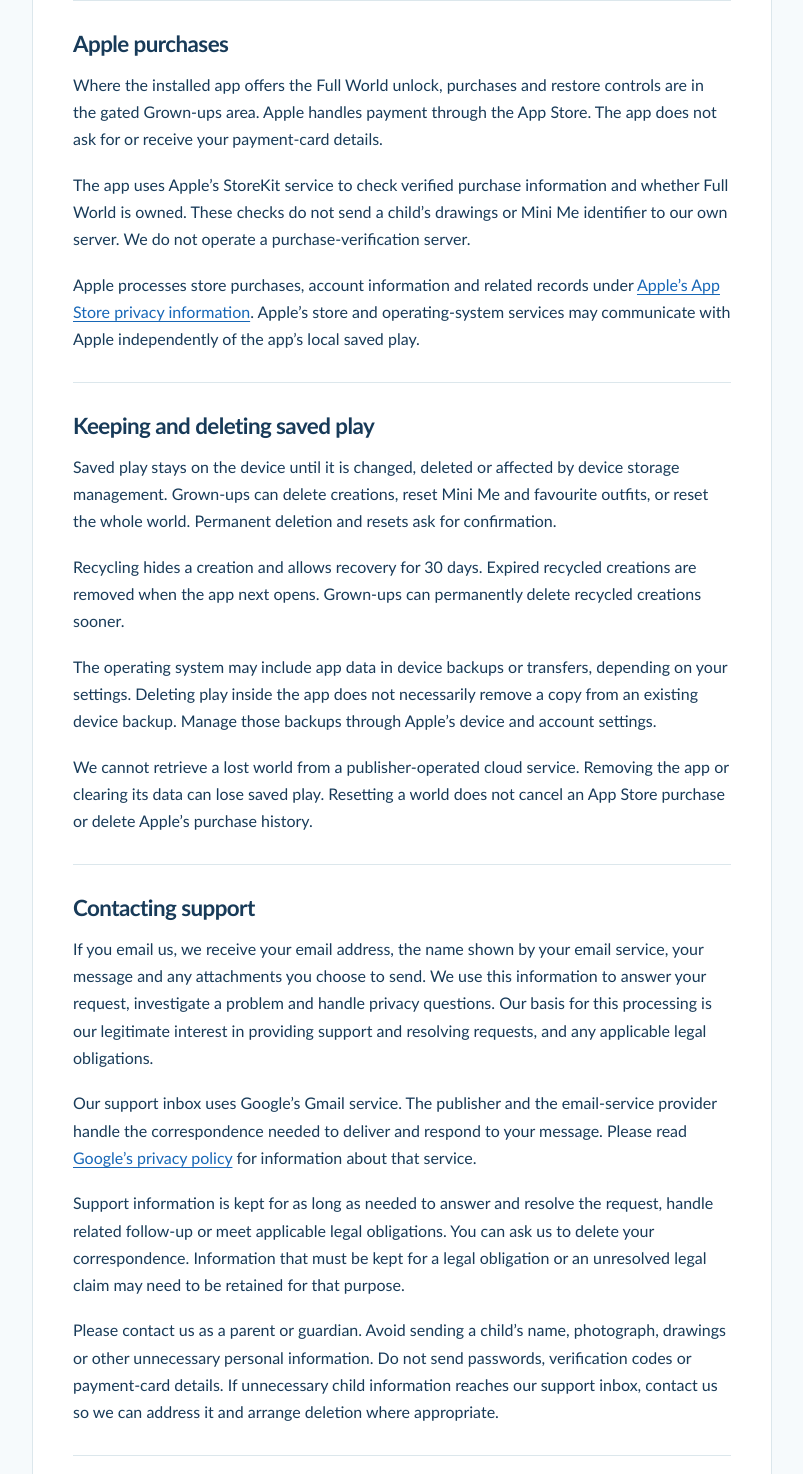
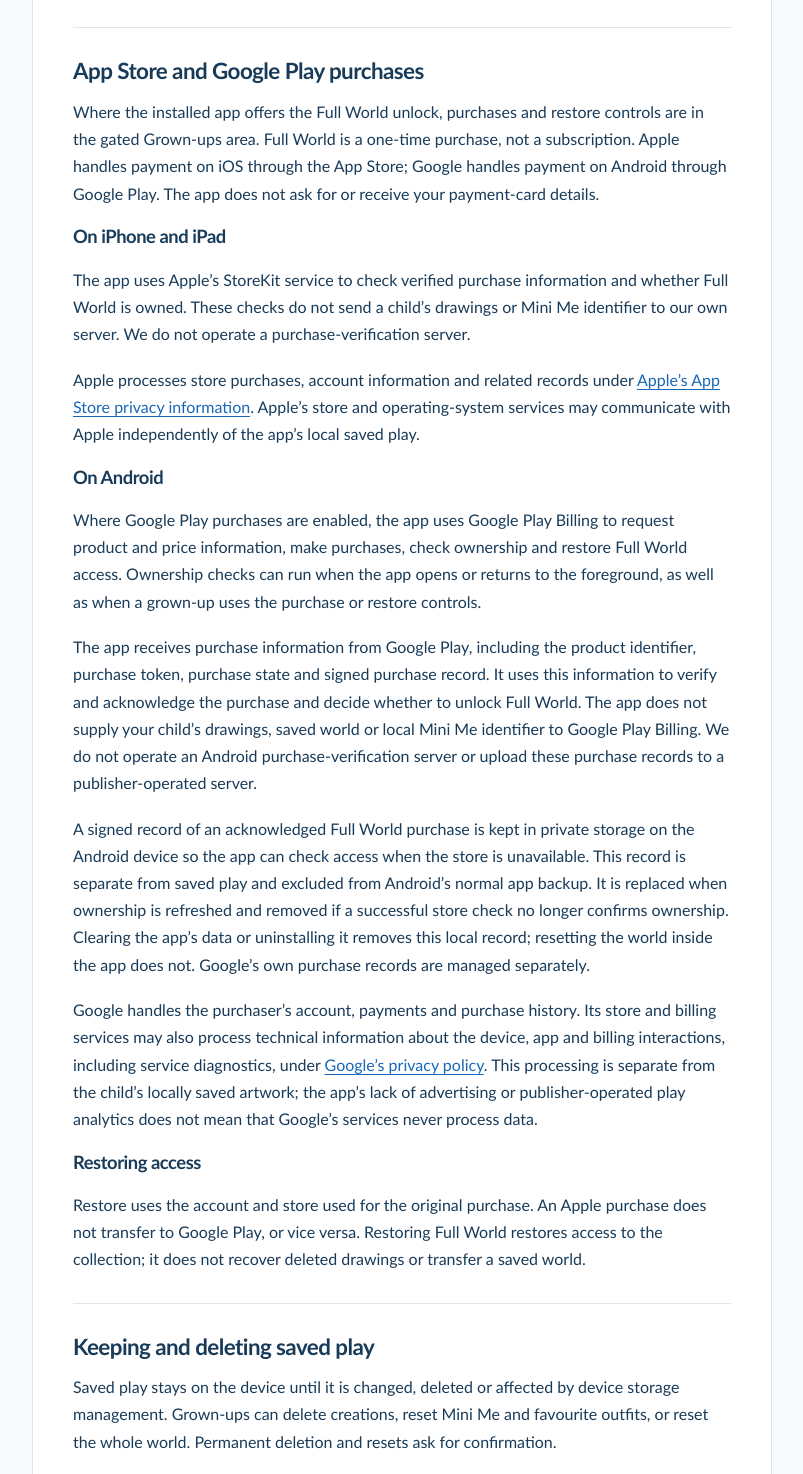
Before and after one commit to sasano-cc/whimzilab-site, a plain HTML site: page privacy/index.html in a window 1280 px wide. Shown: the part 1326-2800 px from the top of the page, without its empty margins (338-1141 px from the left). Drawn offline with Linux system fonts and the light colour scheme.

Commit message:
Add Android privacy and support coverage

```diff
--- a/privacy/index.html
+++ b/privacy/index.html
@@ -1,16 +1,29 @@
 <!doctype html>
-<html lang="en"><head><meta charset="utf-8"><meta name="viewport" content="width=device-width,initial-scale=1"><title>Privacy Policy — My Little World: Create &amp; Play</title><meta name="description" content="Privacy information for the iOS app My Little World: Create & Play, its support email and this website."><link rel="icon" type="image/png" href="/assets/icon.png"><link rel="stylesheet" href="/styles.css"></head><body>
+<html lang="en"><head><meta charset="utf-8"><meta name="viewport" content="width=device-width,initial-scale=1"><title>Privacy Policy — My Little World: Create &amp; Play</title><meta name="description" content="Privacy information for My Little World: Create & Play on iOS and Android, its support email and this website."><link rel="icon" type="image/png" href="/assets/icon.png"><link rel="stylesheet" href="/styles.css"></head><body>
 <a class="skip" href="#main">Skip to content</a><header class="site-header"><div class="wrap"><div class="header-row"><a class="brand" href="/"><img src="/assets/icon.png" width="50" height="50" alt=""><span>My Little World<small>Create &amp; Play</small></span></a><nav aria-label="Main navigation"><a href="/">Home</a><a href="/support/">Support</a><a href="/privacy/" aria-current="page">Privacy</a></nav></div></div></header>
-<main id="main" class="wrap"><header class="page-heading"><p class="eyebrow">For parents &amp; guardians</p><h1>Privacy policy</h1><p class="lead">My Little World: Create &amp; Play for iPhone and iPad, this website and our support email.</p><p class="meta">Last updated: 23 September 2026</p></header><div class="document"><aside class="contents" aria-label="On this page"><strong>On this page</strong><ul><li><a href="#publisher">Who we are</a></li><li><a href="#saved-play">Your child’s saved world</a></li><li><a href="#purchases">Apple purchases</a></li><li><a href="#deletion">Keeping and deleting play</a></li><li><a href="#support">Contacting support</a></li><li><a href="#website">This website</a></li><li><a href="#rights">Your privacy rights</a></li><li><a href="#changes">Changes</a></li></ul></aside><article class="prose">
-<section id="publisher"><h2>Who we are</h2><p>My Little World: Create &amp; Play is published by Sasano Mizutani, an individual developer based in Sweden. The publisher is responsible for the personal information handled through our support service and this website.</p><p>For support or privacy questions, a parent or guardian can email <a href="mailto:whimzilab@gmail.com">whimzilab@gmail.com</a>.</p><p>The app is designed for young children, with parents and guardians managing purchases and adult settings. This policy describes the iOS app. It does not describe an Android version or a browser-based game.</p></section>
+<main id="main" class="wrap"><header class="page-heading"><p class="eyebrow">For parents &amp; guardians</p><h1>Privacy policy</h1><p class="lead">My Little World: Create &amp; Play for iPhone, iPad and Android devices, this website and our support email.</p><p class="meta">Last updated: 29 September 2026</p></header><div class="document"><aside class="contents" aria-label="On this page"><strong>On this page</strong><ul><li><a href="#publisher">Who we are</a></li><li><a href="#saved-play">Your child’s saved world</a></li><li><a href="#purchases">App Store and Google Play purchases</a></li><li><a href="#deletion">Keeping and deleting play</a></li><li><a href="#support">Contacting support</a></li><li><a href="#website">This website</a></li><li><a href="#rights">Your privacy rights</a></li><li><a href="#changes">Changes</a></li></ul></aside><article class="prose">
+<section id="publisher"><h2>Who we are</h2><p>My Little World: Create &amp; Play is published by Sasano Mizutani, an individual developer based in Sweden. The publisher is responsible for the personal information handled through our support service and this website.</p><p>For support or privacy questions, a parent or guardian can email <a href="mailto:whimzilab@gmail.com">whimzilab@gmail.com</a>.</p><p>The app is designed for young children, with parents and guardians managing purchases and adult settings. This policy describes the iOS and Android apps, including test versions, together with this support website and our support email. It does not cover a browser-based game.</p></section>
 <section id="saved-play"><h2>Your child’s saved world</h2><p>Normal play does not require an account, a child’s name, an email address or a photograph. Mini Me is made by choosing from artwork included in the app. There is no camera or photo-upload feature.</p><p>The app saves play on the device, including:</p><ul><li>Mini Me’s appearance, clothes and favourite outfits, and an unfinished character-creation step.</li><li>Drawings, other creations, room choices and the positions of decorations.</li><li>Recycled creations and their recycling dates, plus music and sound preferences.</li></ul><p>A local character identifier connects Mini Me with the saved world. It is not an online account. The app does not send this identifier, your child’s drawings or their saved play to the publisher.</p><p>The app has no advertising, publisher-operated play analytics, location feature, chat or public sharing. We do not sell children’s saved play or use it for advertising. There is no publisher-operated cloud account or cross-device synchronization.</p></section>
-<section id="purchases"><h2>Apple purchases</h2><p>Where the installed app offers the Full World unlock, purchases and restore controls are in the gated Grown-ups area. Apple handles payment through the App Store. The app does not ask for or receive your payment-card details.</p><p>The app uses Apple’s StoreKit service to check verified purchase information and whether Full World is owned. These checks do not send a child’s drawings or Mini Me identifier to our own server. We do not operate a purchase-verification server.</p><p>Apple processes store purchases, account information and related records under <a href="https://www.apple.com/legal/privacy/data/en/app-store/">Apple’s App Store privacy information</a>. Apple’s store and operating-system services may communicate with Apple independently of the app’s local saved play.</p></section>
-<section id="deletion"><h2>Keeping and deleting saved play</h2><p>Saved play stays on the device until it is changed, deleted or affected by device storage management. Grown-ups can delete creations, reset Mini Me and favourite outfits, or reset the whole world. Permanent deletion and resets ask for confirmation.</p><p>Recycling hides a creation and allows recovery for 30 days. Expired recycled creations are removed when the app next opens. Grown-ups can permanently delete recycled creations sooner.</p><p>The operating system may include app data in device backups or transfers, depending on your settings. Deleting play inside the app does not necessarily remove a copy from an existing device backup. Manage those backups through Apple’s device and account settings.</p><p>We cannot retrieve a lost world from a publisher-operated cloud service. Removing the app or clearing its data can lose saved play. Resetting a world does not cancel an App Store purchase or delete Apple’s purchase history.</p></section>
+<section id="purchases">
+<h2>App Store and Google Play purchases</h2>
+<p>Where the installed app offers the Full World unlock, purchases and restore controls are in the gated Grown-ups area. Full World is a one-time purchase, not a subscription. Apple handles payment on iOS through the App Store; Google handles payment on Android through Google Play. The app does not ask for or receive your payment-card details.</p>
+<h3>On iPhone and iPad</h3>
+<p>The app uses Apple’s StoreKit service to check verified purchase information and whether Full World is owned. These checks do not send a child’s drawings or Mini Me identifier to our own server. We do not operate a purchase-verification server.</p>
+<p>Apple processes store purchases, account information and related records under <a href="https://www.apple.com/legal/privacy/data/en/app-store/">Apple’s App Store privacy information</a>. Apple’s store and operating-system services may communicate with Apple independently of the app’s local saved play.</p>
+<h3>On Android</h3>
+<p>Where Google Play purchases are enabled, the app uses Google Play Billing to request product and price information, make purchases, check ownership and restore Full World access. Ownership checks can run when the app opens or returns to the foreground, as well as when a grown-up uses the purchase or restore controls.</p>
+<p>The app receives purchase information from Google Play, including the product identifier, purchase token, purchase state and signed purchase record. It uses this information to verify and acknowledge the purchase and decide whether to unlock Full World. The app does not supply your child’s drawings, saved world or local Mini Me identifier to Google Play Billing. We do not operate an Android purchase-verification server or upload these purchase records to a publisher-operated server.</p>
+<p>A signed record of an acknowledged Full World purchase is kept in private storage on the Android device so the app can check access when the store is unavailable. This record is separate from saved play and excluded from Android’s normal app backup. It is replaced when ownership is refreshed and removed if a successful store check no longer confirms ownership. Clearing the app’s data or uninstalling it removes this local record; resetting the world inside the app does not. Google’s own purchase records are managed separately.</p>
+<p>Google handles the purchaser’s account, payments and purchase history. Its store and billing services may also process technical information about the device, app and billing interactions, including service diagnostics, under <a href="https://policies.google.com/privacy">Google’s privacy policy</a>. This processing is separate from the child’s locally saved artwork; the app’s lack of advertising or publisher-operated play analytics does not mean that Google’s services never process data.</p>
+<h3>Restoring access</h3>
+<p>Restore uses the account and store used for the original purchase. An Apple purchase does not transfer to Google Play, or vice versa. Restoring Full World restores access to the collection; it does not recover deleted drawings or transfer a saved world.</p>
+</section>
+<section id="deletion"><h2>Keeping and deleting saved play</h2><p>Saved play stays on the device until it is changed, deleted or affected by device storage management. Grown-ups can delete creations, reset Mini Me and favourite outfits, or reset the whole world. Permanent deletion and resets ask for confirmation.</p><p>Recycling hides a creation and allows recovery for 30 days. Expired recycled creations are removed when the app next opens. Grown-ups can permanently delete recycled creations sooner.</p><p>The operating system may include app data in device backups or transfers, depending on your settings. Deleting play inside the app does not necessarily remove a copy from an existing device backup. Manage those backups through your device and account settings: Apple’s settings on iPhone or iPad, or Google’s and your device manufacturer’s settings on Android. Android backup is enabled in the app; whether data is backed up or transferred depends on the device, operating system and your settings.</p><p>We cannot retrieve a lost world from a publisher-operated cloud service. Removing the app or clearing its data can lose saved play. Resetting a world does not cancel an App Store or Google Play purchase or delete the store’s purchase history.</p></section>
 <section id="support"><h2>Contacting support</h2><p>If you email us, we receive your email address, the name shown by your email service, your message and any attachments you choose to send. We use this information to answer your request, investigate a problem and handle privacy questions. Our basis for this processing is our legitimate interest in providing support and resolving requests, and any applicable legal obligations.</p><p>Our support inbox uses Google’s Gmail service. The publisher and the email-service provider handle the correspondence needed to deliver and respond to your message. Please read <a href="https://policies.google.com/privacy">Google’s privacy policy</a> for information about that service.</p><p>Support information is kept for as long as needed to answer and resolve the request, handle related follow-up or meet applicable legal obligations. You can ask us to delete your correspondence. Information that must be kept for a legal obligation or an unresolved legal claim may need to be retained for that purpose.</p><p>Please contact us as a parent or guardian. Avoid sending a child’s name, photograph, drawings or other unnecessary personal information. Do not send passwords, verification codes or payment-card details. If unnecessary child information reaches our support inbox, contact us so we can address it and arrange deletion where appropriate.</p></section>
 <section id="website">
 <h2>This website</h2>
 <p>This website provides support and privacy information for parents and guardians. It has no account registration or contact form. We have not added advertising or analytics scripts. The pages do not ask for a child’s information and do not access saved play in the app.</p>
-<p>The website at whimzilab.com is hosted on GitHub Pages. GitHub logs and stores visitors’ IP addresses for security purposes, including when visitors are not signed in to GitHub. This hosting information is separate from the iOS app’s local saved play. See <a href="https://docs.github.com/en/site-policy/privacy-policies/github-general-privacy-statement">GitHub’s Privacy Statement</a> for its data handling, retention and privacy rights information.</p>
+<p>The website at whimzilab.com is hosted on GitHub Pages. GitHub logs and stores visitors’ IP addresses for security purposes, including when visitors are not signed in to GitHub. This hosting information is separate from the iOS and Android apps’ local saved play. See <a href="https://docs.github.com/en/site-policy/privacy-policies/github-general-privacy-statement">GitHub’s Privacy Statement</a> for its data handling, retention and privacy rights information.</p>
 <p>Our email and hosting providers may process information outside Sweden or the European Economic Area. Their privacy policies explain their international processing and safeguards. For questions about information handled through this website or our support service, email <a href="mailto:whimzilab@gmail.com">whimzilab@gmail.com</a>.</p>
 </section>
 <section id="rights"><h2>Your privacy rights</h2><p>Depending on applicable law, you may have rights to access, correct, delete or receive a copy of personal information, restrict its use, or object to processing based on legitimate interests. Email <a href="mailto:whimzilab@gmail.com">whimzilab@gmail.com</a> to make a request. We may need enough information to verify that the request concerns your information.</p><p>We cannot remotely access or delete your child’s locally saved world. Use the controls in Grown-ups to manage it on the device.</p><p>You can raise a concern with the <a href="https://www.imy.se/en/individuals/data-protection/your-rights-as-a-data-subject/">Swedish Authority for Privacy Protection (IMY)</a> or your local data-protection authority.</p></section>
```
Also changed, not shown: index.html (+1 -1 lines), support/index.html (+5 -5 lines), 1 other file.
